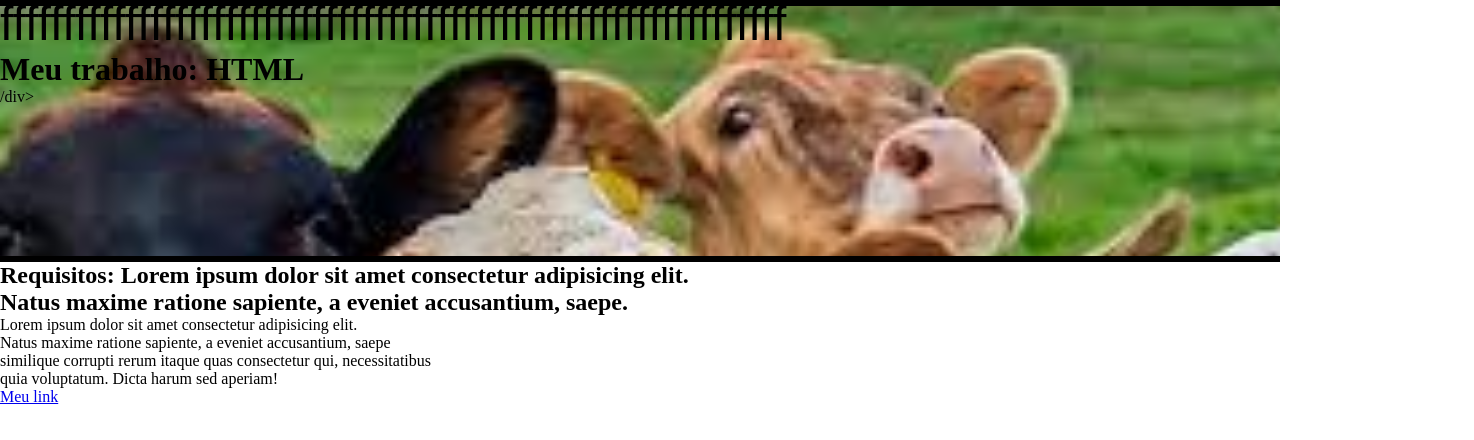
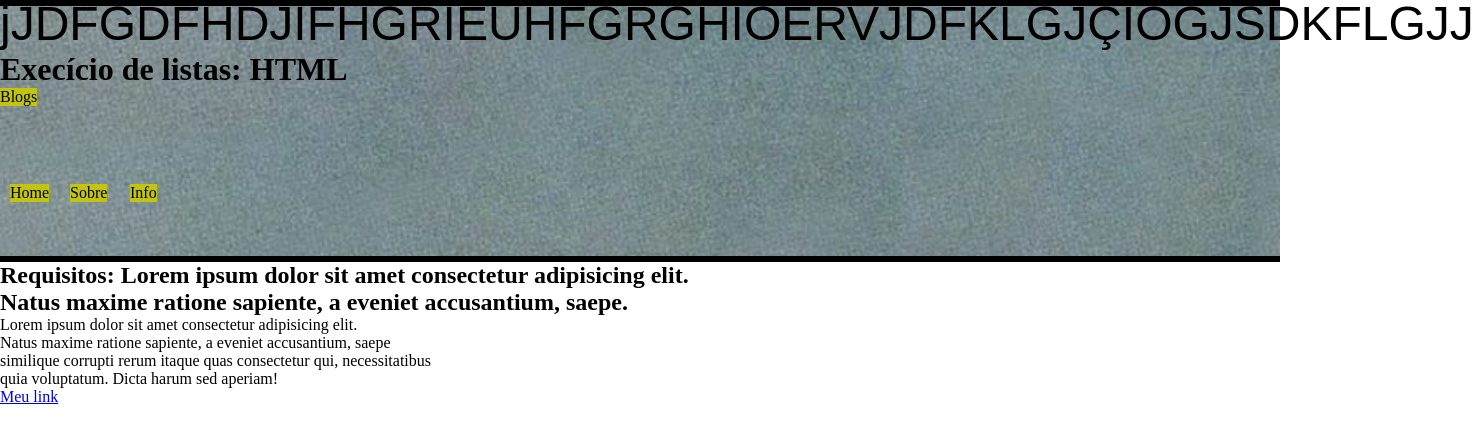
Before and after one commit to mariah-dev/projeto-anete, a plain HTML site: page maruah/index.html in a window 1280 px wide. Shown: the whole page, 1474 px wide, since content can reach past the window. Drawn offline with Linux system fonts and the light colour scheme.

Commit message:
commit 1

```diff
--- a/maruah/index.html
+++ b/maruah/index.html
@@ -8,8 +8,16 @@
     <link rel="stylesheet" href="style.css">
 <body>
    <header>
-        <div class="titulo">fffffffffffffffffffffffffffffffffffffffffffffffffffffffffffffff</div>
-        <div class="h1"><h1>Meu trabalho: HTML</h1>/div>
+        <div class="titulo">jJDFGDFHDJIFHGRIEUHFGRGHIOERVJDFKLGJÇIOGJSDKFLGJJ</div>
+        <div class="h1"><h1>Execício de listas: HTML</h1>
+        <nav>
+            <ul class="lista">
+                <li class="a b">Home</li>
+                <li class="a c">Sobre</li>
+                <li class="a d">Info</li>
+                <li class="a">Blogs</li>
+            </ul>
+        </nav>
    </header>
 
     <h2>Requisitos: Lorem ipsum dolor sit amet consectetur adipisicing elit. <br>
--- a/maruah/style.css
+++ b/maruah/style.css
@@ -9,7 +9,7 @@
 }
 
 header {
-    background-image: url(vacas.jpeg);
+    background-image: url(dusterr.jpg);
     background-repeat: no-repeat;
     background-position: center;
     background-attachment: fixed;
@@ -25,3 +25,30 @@ header {
     font-family: Papyrus, fantasy;
     margin-top: -10px;
 }
+
+header .lista {
+    list-style: none;
+    display: flex;
+}
+
+header .lista .a {
+    background-color: rgb(193, 196, 16);
+}
+
+header .lista .b {
+    position: absolute;
+    top: 23%;
+    margin-left: 10px;
+}
+
+header .lista .c{
+    position: absolute;
+    top: 23%;
+    margin-left: 70px;
+}
+
+header .lista .d {
+    position: absolute;
+    top: 23%;
+    margin-left: 130px;
+}
```
Also changed, not shown: maruah/duster.jpg (added), maruah/dusterr.jpg (added).
